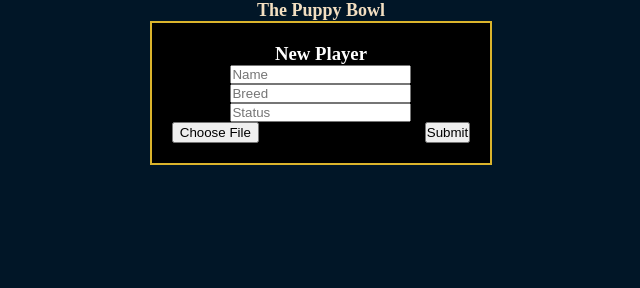
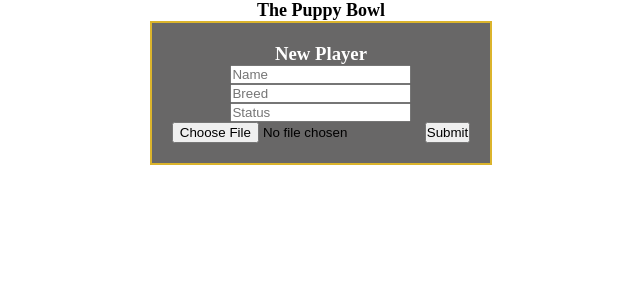
Before and after one commit to boom-sm/Puppy-Bowl, a plain HTML site: page index.html in a window 1280 px wide. Shown: the whole page, without its empty margins (319-959 px from the left). Drawn offline with Linux system fonts and the light colour scheme.

Commit message:
picture upload

```diff
--- a/style.css
+++ b/style.css
@@ -5,7 +5,7 @@
 }
 
 #mainTitle {
-  color: rgb(243, 223, 193);
+  color: black;
   font-size: large;
 }
 div#player-Container {
@@ -34,7 +34,7 @@ div.player {
 }
 
 body {
-  background-color: rgb(1, 22, 39);
+  background-color: white;
   display: flex;
   flex-wrap: wrap;
   align-content: center;
@@ -171,7 +171,7 @@ input {
 }
 form {
   border: 2px solid rgb(219, 180, 44);
-  background-color: black;
+  background-color: rgb(104, 103, 103);
   color: white;
   display: flex;
     flex-direction: column;
```
Also changed, not shown: index.html (+1 -1 lines).
